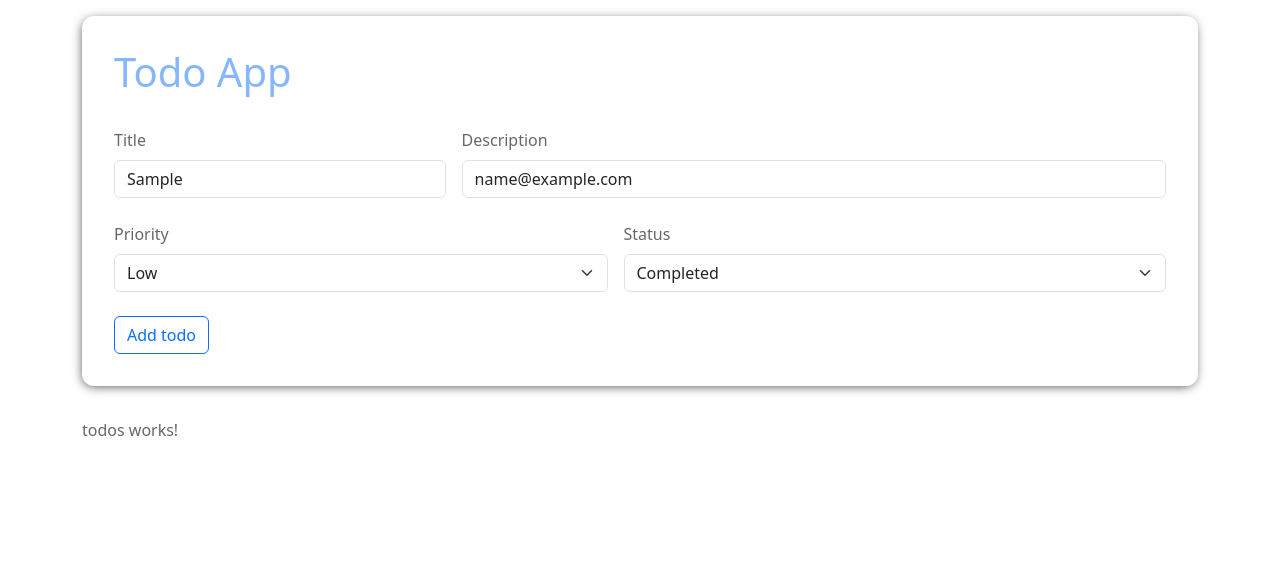
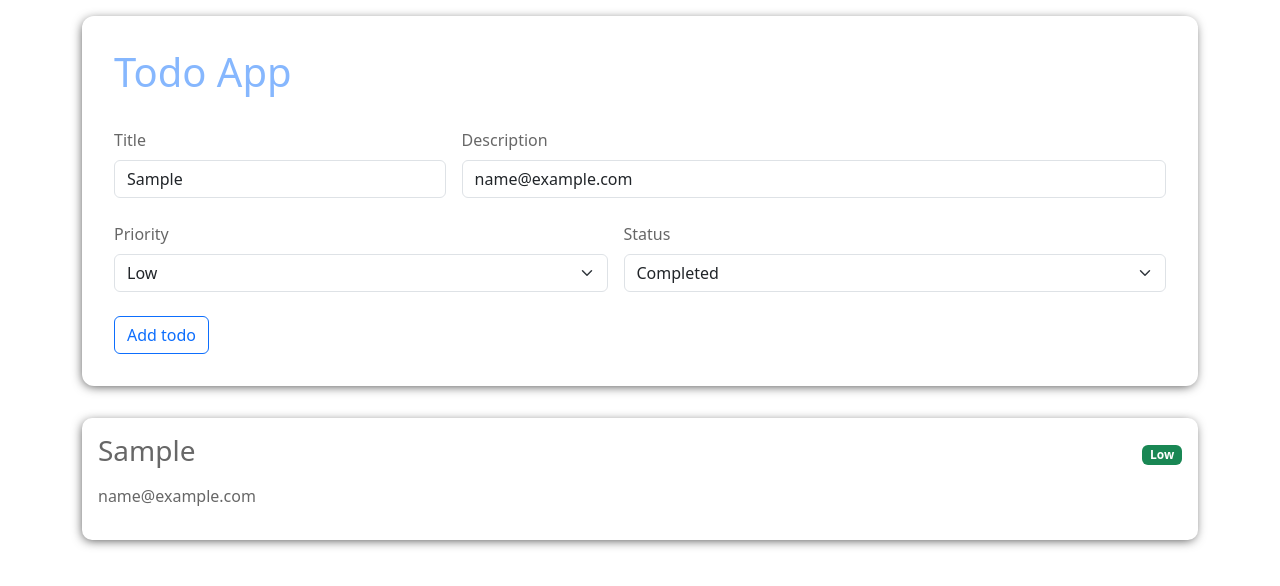
Before and after one commit to mowhammadali/angular-first-todo-app, an Angular app: page / in a window 1280 px wide. Both pictures are taken after typing "Sample", "name@example.com" into the empty fields and a click on the button "Add todo". Shown: the top 586 px of the page. Built offline with nearby package versions, Linux system fonts and the light colour scheme.

Commit message:
[implement] todo component

```diff
--- a/src/app/app.module.ts
+++ b/src/app/app.module.ts
@@ -7,6 +7,7 @@ import { HomeComponent } from './pages/home/home.component';
 import { TodoGeneratorComponent } from './components/todo-generator/todo-generator.component';
 import { ItemGrowDirective } from './directives/item-grow/item-grow.directive';
 import { TodosComponent } from './components/todos/todos.component';
+import { TodoComponent } from './components/todo/todo.component';
 
 @NgModule({
     declarations: [
@@ -15,6 +16,7 @@ import { TodosComponent } from './components/todos/todos.component';
         TodoGeneratorComponent,
         ItemGrowDirective,
         TodosComponent,
+        TodoComponent,
     ],
     imports: [BrowserModule, AppRoutingModule],
     providers: [],
--- /dev/null
+++ b/src/app/components/todo/todo.component.css
@@ -0,0 +1,16 @@
+.todo {
+    display: flex;
+    flex-direction: column;
+    gap: 0.5rem;
+    padding: 1rem;
+    border-radius: 10px;
+    box-shadow: -1px 2px 11px -2px rgba(0, 0, 0, 0.75);
+    -webkit-box-shadow: -1px 2px 11px -2px rgba(0, 0, 0, 0.75);
+    -moz-box-shadow: -1px 2px 11px -2px rgba(0, 0, 0, 0.75);
+
+    .heading {
+        display: flex;
+        align-items: center;
+        justify-content: space-between;
+    }
+}
--- /dev/null
+++ b/src/app/components/todo/todo.component.html
@@ -0,0 +1,9 @@
+<div class="todo">
+    <section class="heading" [ngSwitch]="todo.priority">
+        <h3>{{ todo.title }}</h3>
+        <span class="badge text-bg-success" *ngSwitchCase="'low'">Low</span>
+        <span class="badge text-bg-warning" *ngSwitchCase="'medium'">Medium</span>
+        <span class="badge text-bg-danger" *ngSwitchCase="'high'">High</span>
+    </section>
+    <p>{{ todo.description }}</p>
+</div>
--- /dev/null
+++ b/src/app/components/todo/todo.component.ts
@@ -0,0 +1,15 @@
+import { Component, OnInit, Input } from '@angular/core';
+import { TodoType } from '../../pages/home/home.component';
+
+@Component({
+    selector: 'app-todo',
+    templateUrl: './todo.component.html',
+    styleUrls: ['./todo.component.css'],
+})
+export class TodoComponent implements OnInit {
+    @Input('todo') public todo: TodoType;
+
+    constructor() {}
+
+    ngOnInit(): void {}
+}
--- a/src/app/components/todos/todos.component.css
+++ b/src/app/components/todos/todos.component.css
@@ -0,0 +1,5 @@
+.todos {
+    display: flex;
+    flex-direction: column;
+    gap: 2rem;
+}
--- a/src/app/components/todos/todos.component.html
+++ b/src/app/components/todos/todos.component.html
@@ -1 +1,3 @@
-<p>todos works!</p>
+<div class="todos">
+    <app-todo *ngFor="let todo of todos" [todo]="todo"></app-todo>
+</div>
--- a/src/app/components/todos/todos.component.ts
+++ b/src/app/components/todos/todos.component.ts
@@ -7,7 +7,7 @@ import { TodoType } from '../../pages/home/home.component';
     styleUrls: ['./todos.component.css'],
 })
 export class TodosComponent {
-    @Input('todoList') todos: TodoType[] = [];
+    @Input('todoList') public todos: TodoType[] = [];
 
     constructor() {}
 }
```
